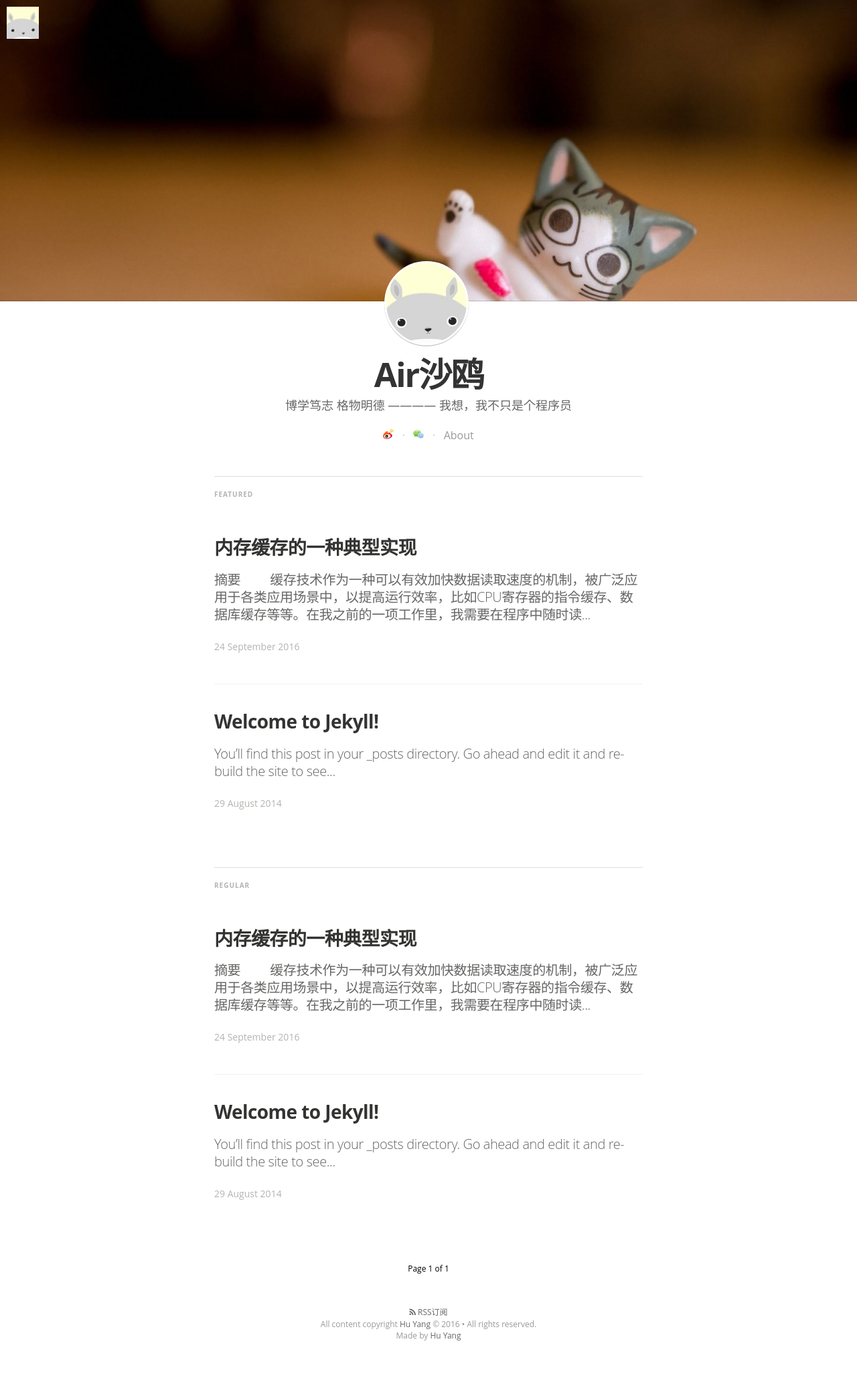
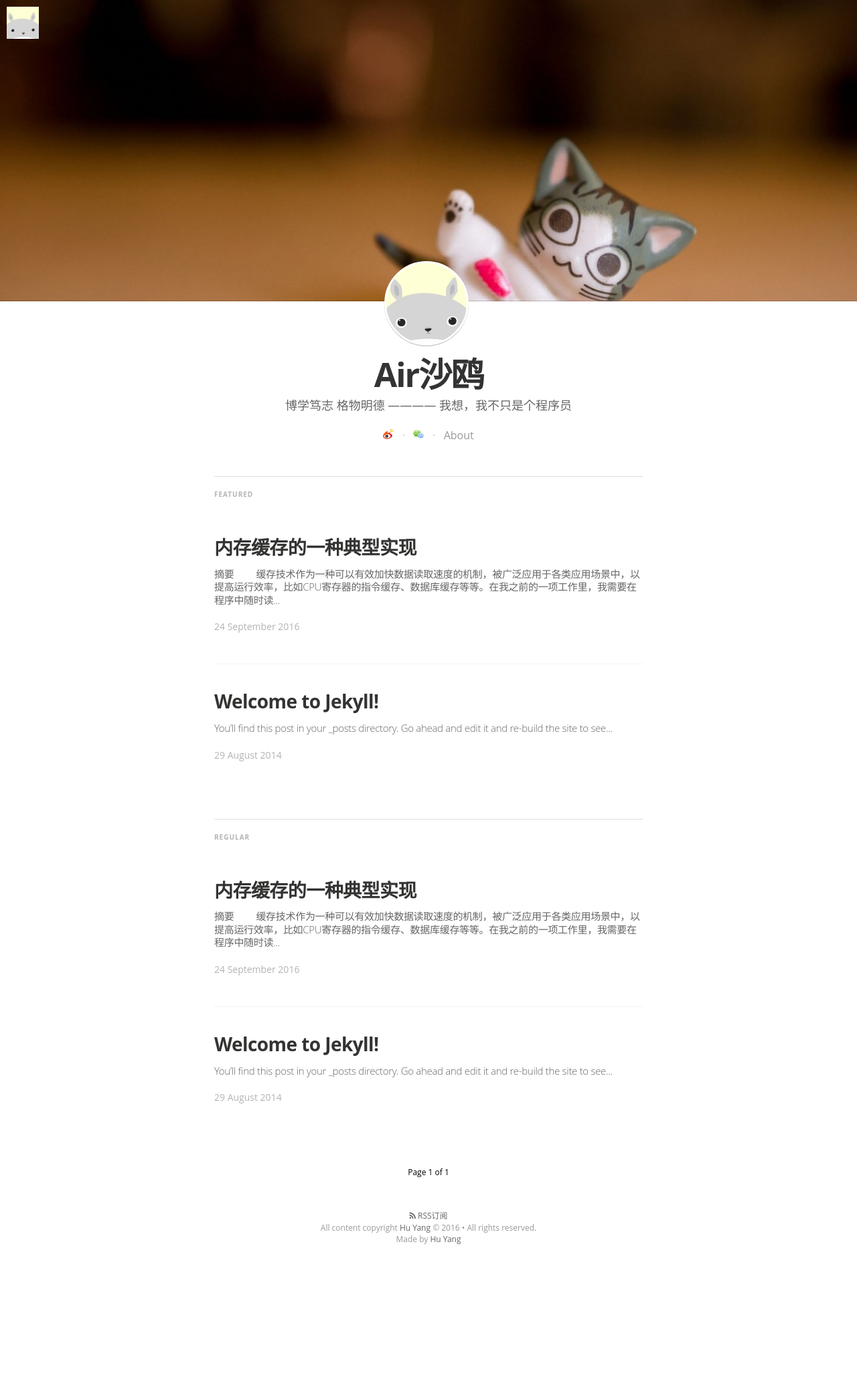
Before and after one commit to ihuyang/myblog, a Jekyll site: the page built from index.html, in a window 1280 px wide. Shown: the whole page at 67% size. Built offline with Jekyll 4.4.1, drawn with Linux system fonts in a browser that asks for light colours; nearby versions of some CDN libraries; some web fonts are replaced; the list of posts is cut into pages by our own code; after the commit the page ends 1908 px from its top, so only the background shows below that.

Commit message:
interface modified

```diff
--- a/css/main.sass
+++ b/css/main.sass
@@ -157,7 +157,7 @@ body
       letter-spacing: -0.02em
       font-weight: 300
       font-style: normal
-      font-size: 20px
+      font-size: 15px
       line-height: 1.3
       color: #666665
     .post-meta
```
